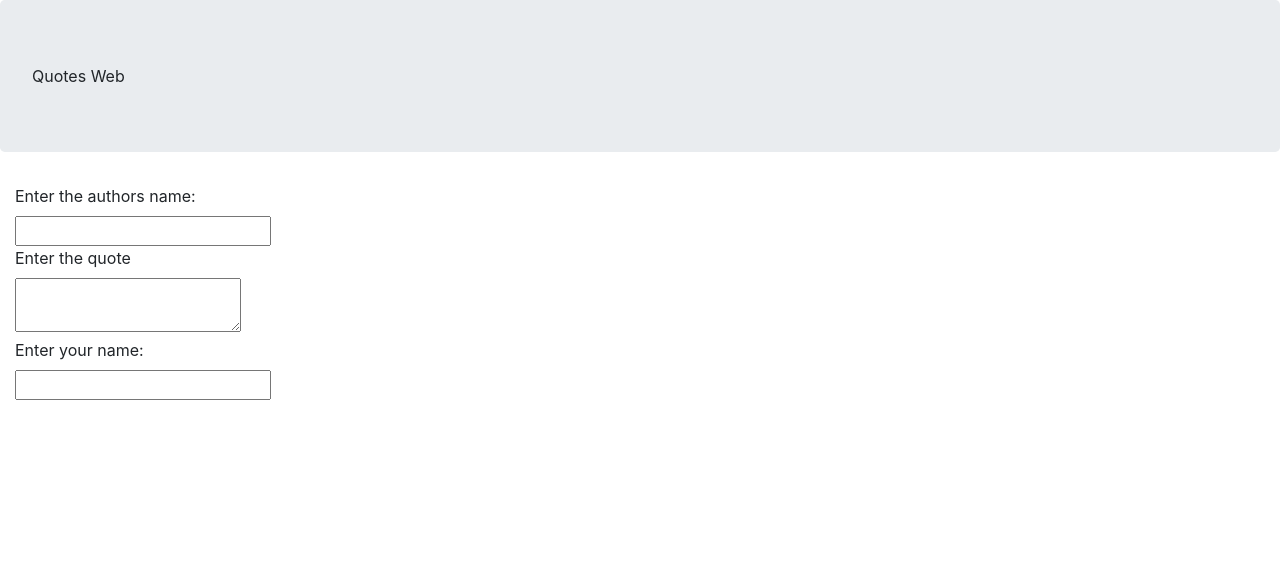
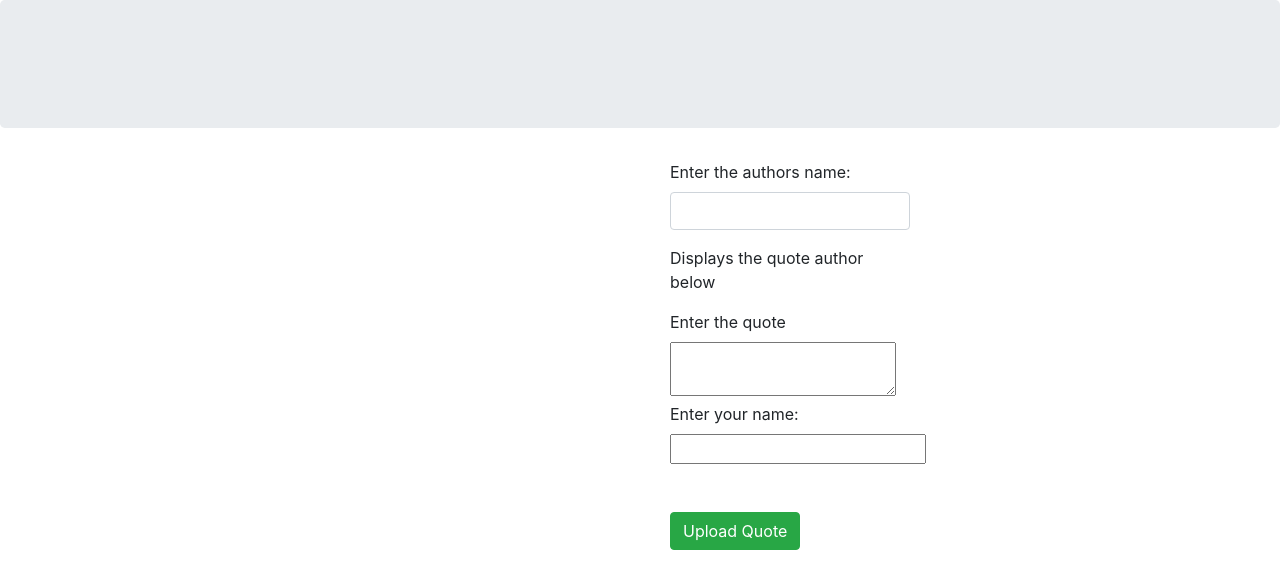
Before and after one commit to IanKoech/Quotes, an Angular app: page / in a window 1280 px wide. Shown: the top 588 px of the page. Built offline with nearby package versions, Linux system fonts and the light colour scheme.

Commit message:
Added method that pushes new quotes

```diff
--- a/src/app/app.component.ts
+++ b/src/app/app.component.ts
@@ -1,4 +1,5 @@
 import { Component } from '@angular/core';
+import {FormsModule} from '@angular/forms';
 
 @Component({
   selector: 'app-root',
--- a/src/app/form/form.component.html
+++ b/src/app/form/form.component.html
@@ -1,24 +1,28 @@
 <div class="col-md-6">
-    <form>
-        <div>
+    <form (ngSubmit)="submitQuote()" #quoteForm="ngForm">
+        <div class="form-group">
             <label for="authorName">Enter the authors name:</label>
             <br>
-            <input type="text" id="authorName">
+            <input type="text" id="authorName" required class="form-control" [(ngModel)]="newQuote.author"  #author="ngModel" name="name" maxwidth="80px">
         </div>
-
+        <!--Test to see whether data was successfully receied-->
+        <p>Displays the quote author below<br> {{newQuote.author}}</p>
         <div>
             <label for="quote">Enter the quote</label>
             <br>
-            <textarea id="quote" maxlength="200px"></textarea>
+            <textarea id="quote" maxlength="200px" required [(ngModel)]="newQuote.quote" #quote="ngModel" name="name"></textarea>
         </div>
-
+        <!--Test below shows whether the textarea works as it should-->
+        {{newQuote.quote}}
         <div>
             <label for="name">Enter your name:</label>
             <br>
             <input type="text" id="name">
         </div>
     </form>
-
+    <br>
+    <br>
+    <div class=" btn btn-success">Upload Quote</div>
 </div>
 <!--Code below displays the available quotes-->
 <div class="col-md-6">
--- a/src/app/form/form.component.ts
+++ b/src/app/form/form.component.ts
@@ -1,5 +1,6 @@
-import { Component, OnInit } from '@angular/core';
+import { Component, OnInit, Output,EventEmitter} from '@angular/core';
 import {QuoteCreate} from '../quote-create';
+
 
 @Component({
   selector: 'app-form',
@@ -8,7 +9,11 @@ import {QuoteCreate} from '../quote-create';
 })
 export class FormComponent implements OnInit {
   newQuote=new QuoteCreate("","",new Date());
+  @Output() addQuote=new EventEmitter<QuoteCreate>();
 
+  submitQuote(){
+    this.addQuote.emit(this.newQuote);
+  }
   constructor() { }
 
   ngOnInit(): void {
--- a/src/app/quote-create.ts
+++ b/src/app/quote-create.ts
@@ -1,5 +1,6 @@
 export class QuoteCreate {
-    constructor(public quote:string, public quoteDetails:string,public  timePassed:Date){
+    showDescription:boolean
+    constructor(public author:string, public quote:string,public  timePassed:Date){
 
     }
 }
--- a/src/app/quote/quote.component.html
+++ b/src/app/quote/quote.component.html
@@ -1,5 +1,22 @@
 <!--Resize the jumbotron in the css file-->
-<div class="jumbotron" >
-    {{title}}
+<div class="jumbotron">
+
 </div>
-<app-form></app-form>
+
+<div class="container">
+    <div class="row">
+        <div class="col-md-6">
+            <div *ngFor="let quote of quotes; let i=index">
+                <div>
+
+                </div>
+
+            </div>
+        </div>
+
+        <div class="col-md-6">
+            <app-form (addQuote)="addNewQuote($event)"></app-form>
+        </div>
+
+    </div>
+</div>
--- a/src/app/quote/quote.component.ts
+++ b/src/app/quote/quote.component.ts
@@ -7,7 +7,15 @@ import {QuoteCreate} from '../quote-create';
   styleUrls: ['./quote.component.css']
 })
 export class QuoteComponent implements OnInit {
-  title:string ="Quotes Web";
+  title:string ="Quotes page";
+  quotes:QuoteCreate[];
+  /**Has methods that pushes a quote to the quotes array */
+  addNewQuote(quote){
+    let quoteLength=this.quotes.length;
+    quote.id=quoteLength+1;
+    quote.timePassed=new Date(quote.timePassed);
+    this.quotes.push(quote);
+  }
   constructor() { }
 
   ngOnInit(): void {
```
